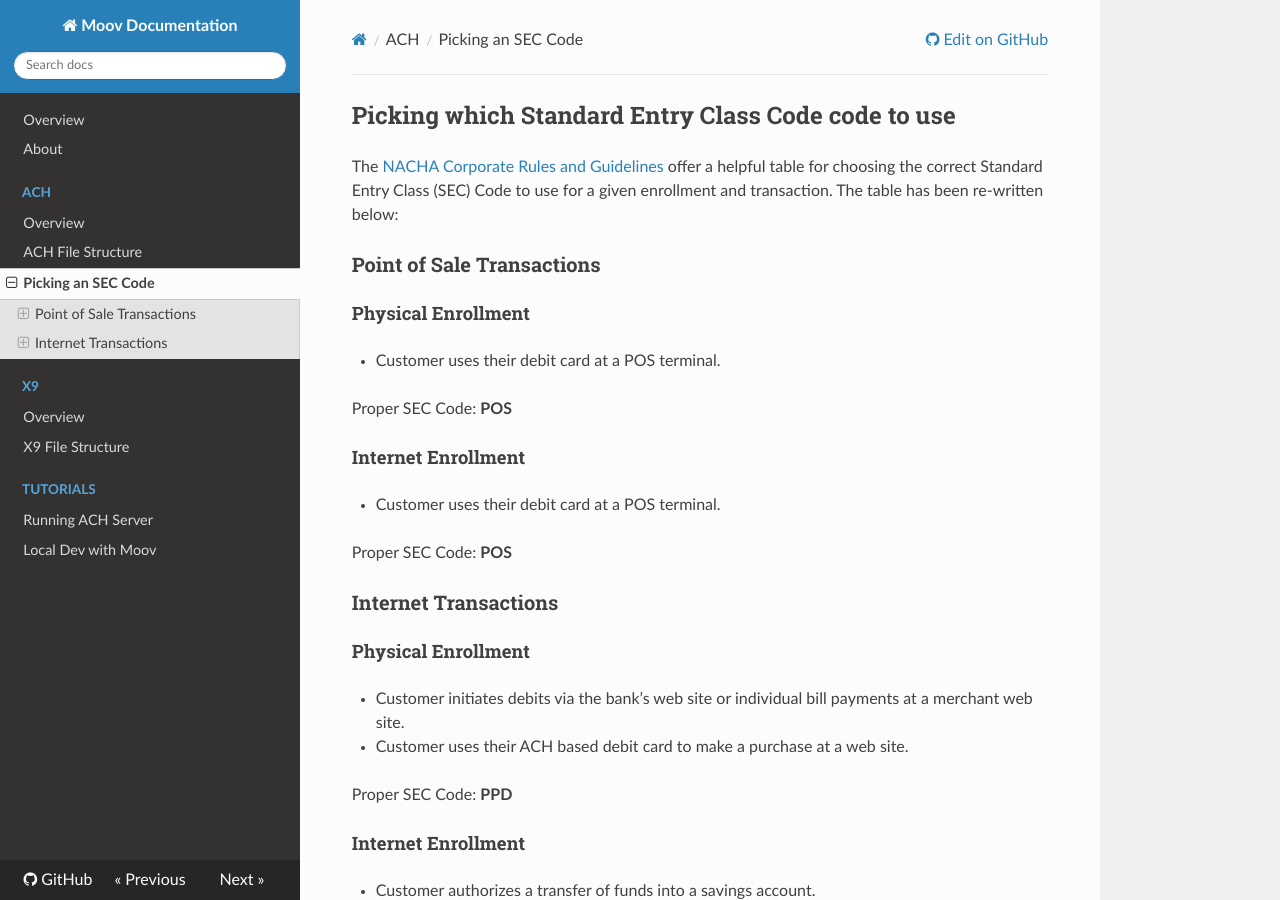
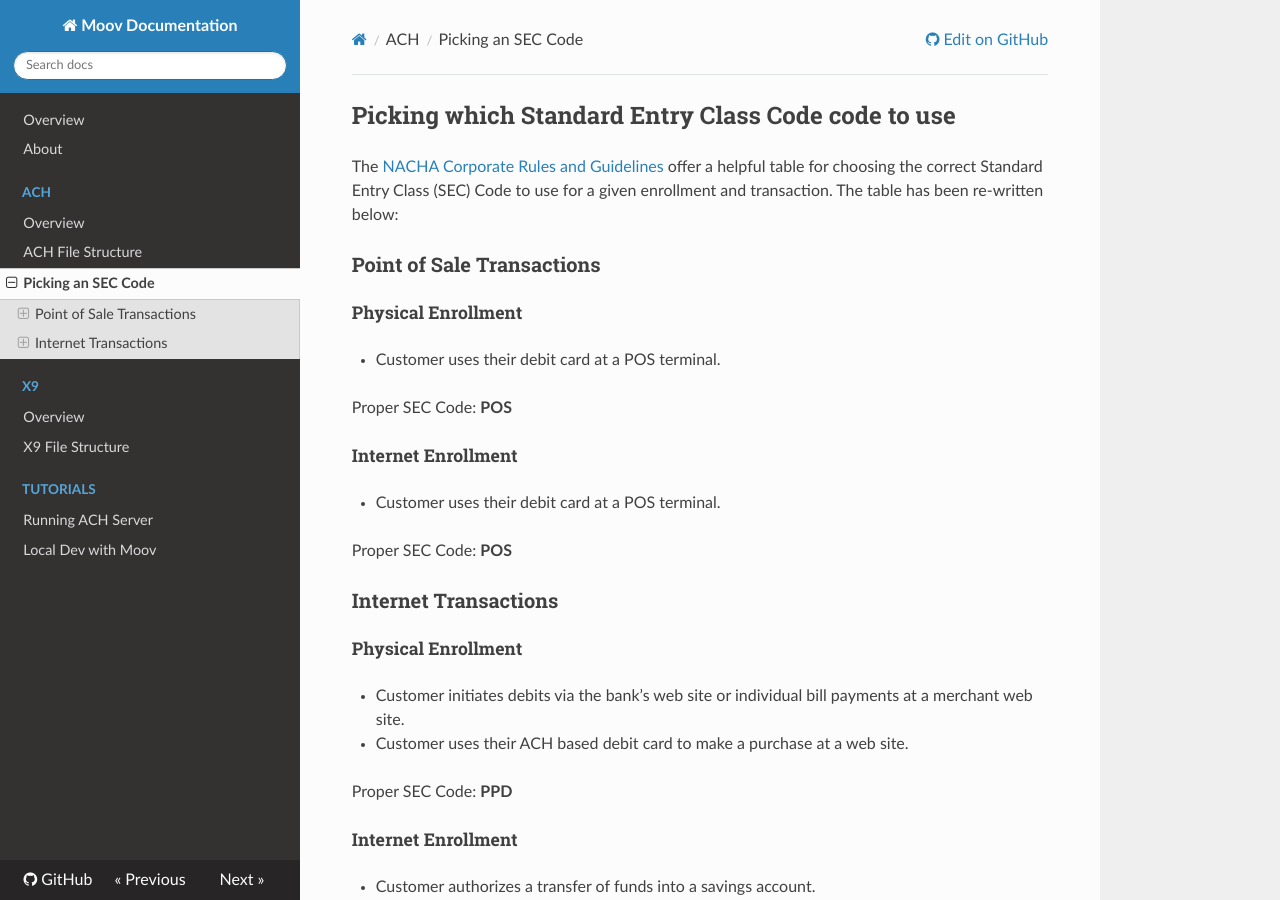
Before and after one commit to wadearnold/docs, an MkDocs documentation site: the page built from docs/ach/sec-codes-table.md, in a window 1280 px wide and 900 px high. Built offline with MkDocs 1.6.1, drawn with Linux system fonts in a browser that asks for light colours; nearby versions of some CDN libraries; old or Windows-style settings are respelled for this version of MkDocs.

```diff
--- a/docs/ach/sec-codes-table.md
+++ b/docs/ach/sec-codes-table.md
@@ -4,13 +4,13 @@ The [NACHA Corporate Rules and Guidelines](https://github.com/moov-io/ach/blob/m
 
 ### Point of Sale Transactions
 
-#### Physical Enrollment
+##### Physical Enrollment
 
 - Customer uses their debit card at a POS terminal.
 
 <p>Proper SEC Code: <strong>POS</strong></p>
 
-#### Internet Enrollment
+##### Internet Enrollment
 
 - Customer uses their debit card at a POS terminal.
 
@@ -18,14 +18,14 @@ The [NACHA Corporate Rules and Guidelines](https://github.com/moov-io/ach/blob/m
 
 ### Internet Transactions
 
-#### Physical Enrollment
+##### Physical Enrollment
 
 - Customer initiates debits via the bank’s web site or individual bill payments at a merchant web site.
 - Customer uses their ACH based debit card to make a purchase at a web site.
 
 <p>Proper SEC Code: <strong>PPD</strong></p>
 
-#### Internet Enrollment
+##### Internet Enrollment
 
 - Customer authorizes a transfer of funds into a savings account.
 - Customer initiates bill payments at a merchant web site on their debit card.
@@ -35,13 +35,13 @@ The [NACHA Corporate Rules and Guidelines](https://github.com/moov-io/ach/blob/m
 
 ## ATM Transactions
 
-#### Physical Enrollment
+##### Physical Enrollment
 
 - Customer uses the card at an ATM to withdraw cash.
 
 <p>Proper SEC Code: <strong>MTE</strong></p>
 
-#### Internet Enrollment
+##### Internet Enrollment
 
 - Customer uses an ATM to withdraw cash:
 
```
